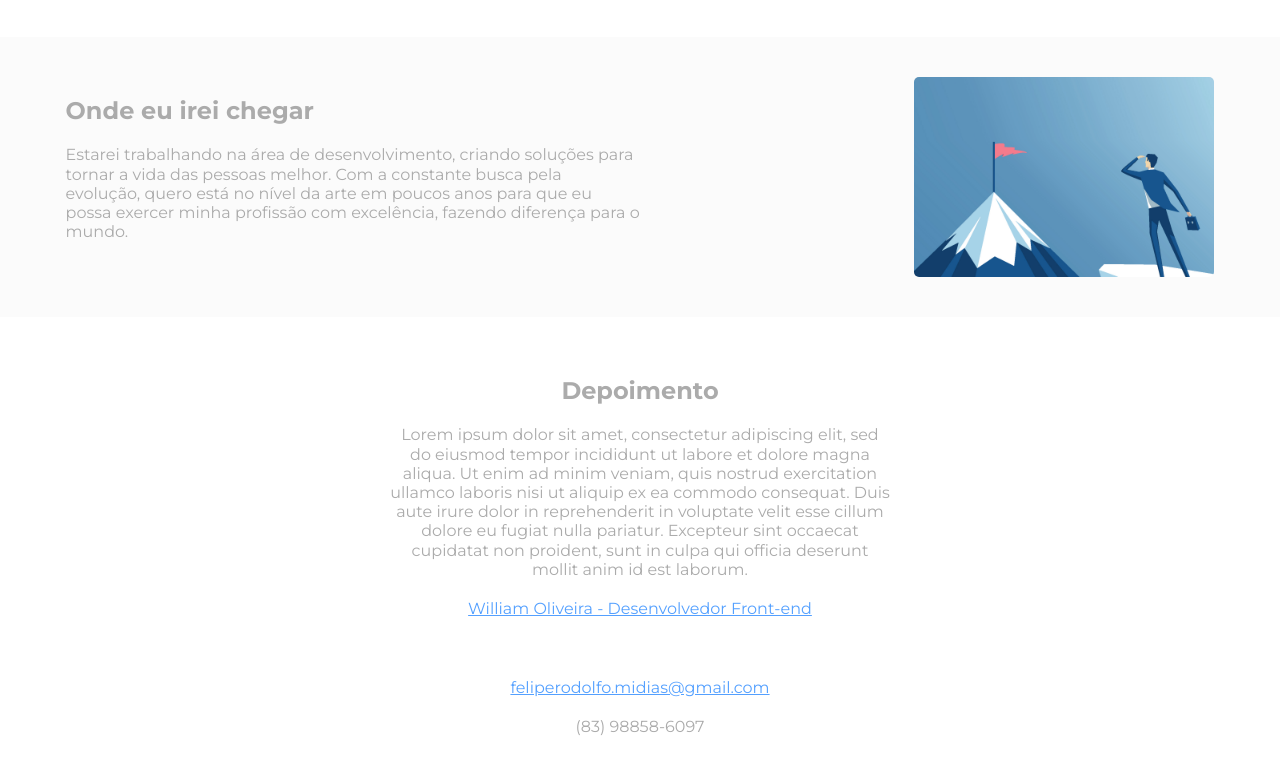
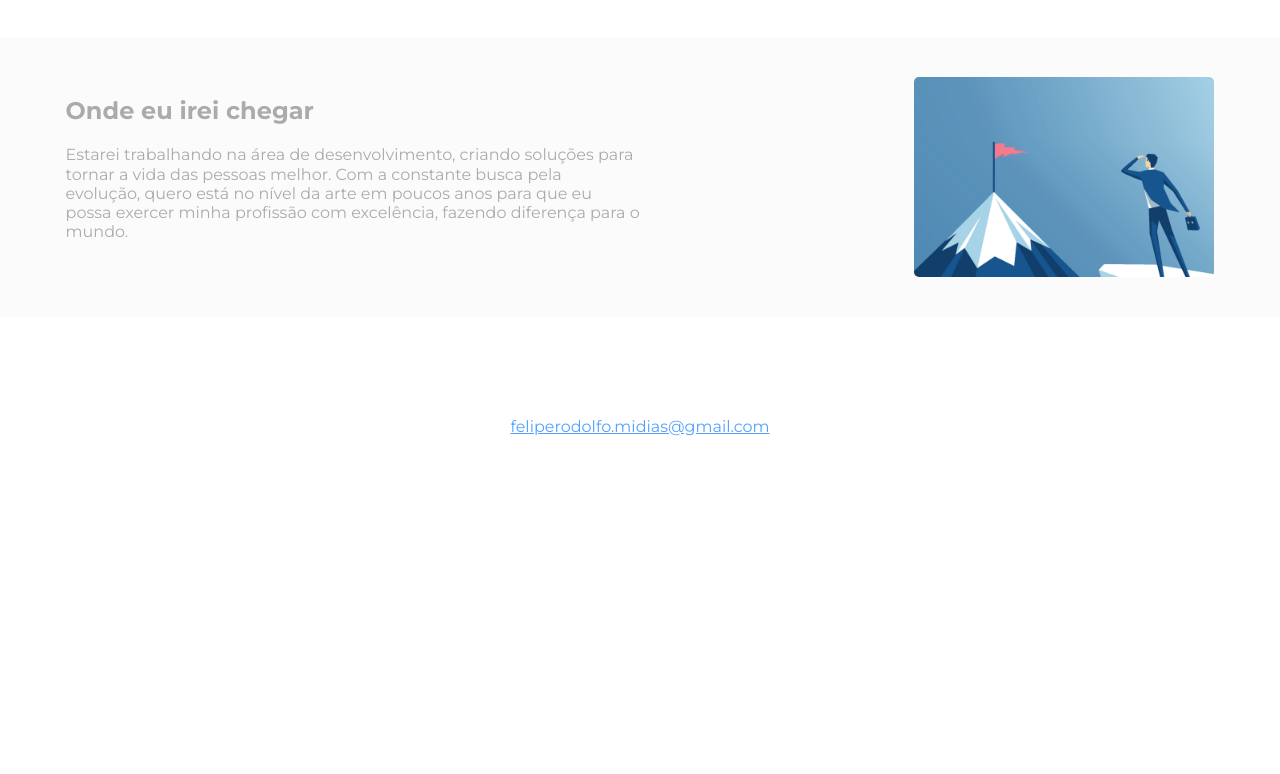
Before and after one commit to felipe-rodolfo/feliperodolfo, a plain HTML site: page index.html in a window 1280 px wide. Shown: the part 1003-1777 px from the top of the page. After the commit the page ends 1519 px from the top, so only its background shows below. Drawn offline with Linux system fonts and the light colour scheme.

Commit message:
footer modified

```diff
--- a/index.html
+++ b/index.html
@@ -86,12 +86,9 @@
             </article>
            <article class="bg-white padTB text-center">
                 <div class="container">
-                    <h1 class="subtitle">Depoimento</h1>
-                    <p class="max-500 margCenter">Lorem ipsum dolor sit amet, consectetur adipiscing elit, sed do eiusmod tempor incididunt ut labore et dolore magna aliqua. Ut enim ad minim veniam, quis nostrud exercitation ullamco laboris nisi ut aliquip ex ea commodo consequat. Duis aute irure dolor in reprehenderit in voluptate velit esse cillum dolore eu fugiat nulla pariatur. Excepteur sint occaecat cupidatat non proident, sunt in culpa qui officia deserunt mollit anim id est laborum.</p>
-                     <a href="https://woliveiras.com.br/" title="Site do William Oliveira" target="_blank" class="linkColor padTop-20">William Oliveira - Desenvolvedor Front-end</a>
+
                      <div class="padTB">
                         <p><a class="linkColor padTop-20" href="mailto:feliperodolfo.midias@gmail.com">feliperodolfo.midias@gmail.com</a></p>
-                         <p class="padTop-20 d-block">(83) 98858-6097</p>
                      </div>
                 </div>
             </article>
```
